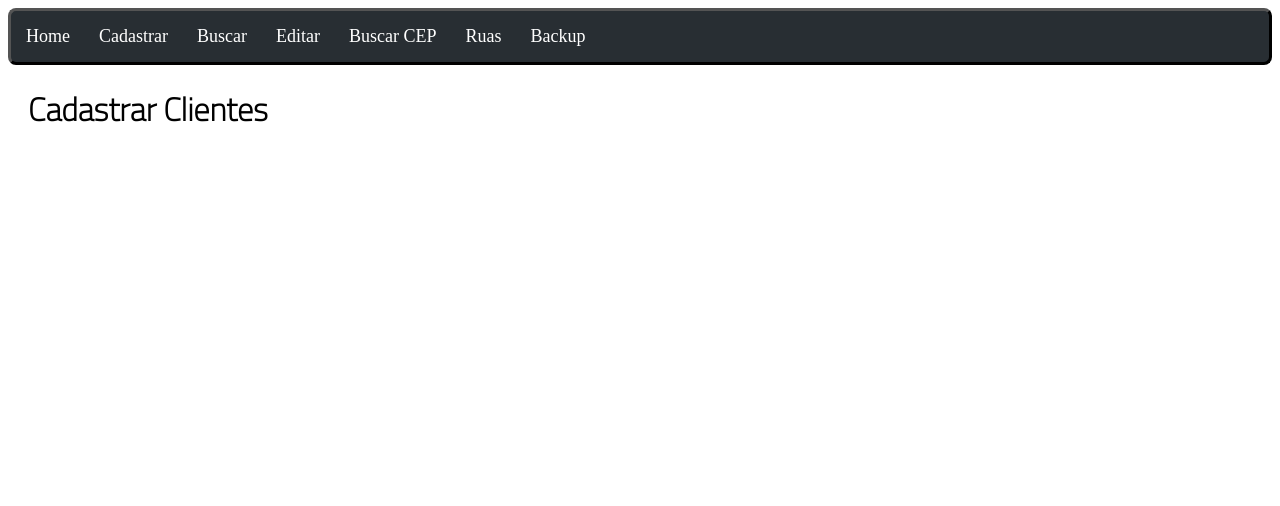
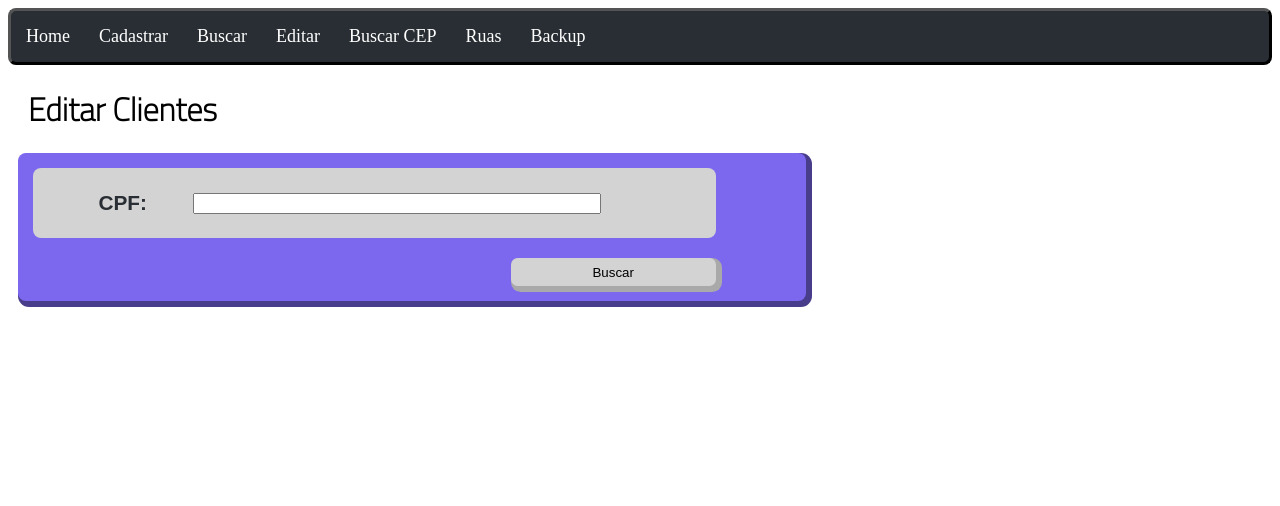
Before and after one commit to EderMiqueias/SistemaCadastro, a Django app: page /editar/ in a window 1280 px wide. Shown: the top 506 px of the page. Run offline with Django 3.2, Linux system fonts and the light colour scheme.

Commit message:
ajustes no css + template editar quase pronto, ainda há alguns bugs + ajuestes em varias partes do codigo

```diff
--- a/core/forms.py
+++ b/core/forms.py
@@ -26,7 +26,7 @@ class ClienteModelForm(forms.Form):
         self.db.clientes.insert_one(
             cliente.toJson()
         )
-    def verificar_cpf(self,cpf):
+    def verificarCpf(self,cpf):
         for cliente in self.db.clientes.find():
             if cpf == cliente['cpf']:
                 return True
--- a/core/models.py
+++ b/core/models.py
@@ -42,6 +42,10 @@ class Cliente:
             'cpf': self.cpf,
             'endereco': self.endereco.toJson()
         }
+    def get(self,data):
+        if data in ('rua','cep','numero'):
+            return self.toJson()['endereco'][data]
+        return self.toJson()[data]
     def fromJson(self,data):
         end = data['endereco']
         return Cliente(
--- a/core/static/css/styles.css
+++ b/core/static/css/styles.css
@@ -59,6 +59,17 @@
   margin: 10px;
   padding: 3px;
   border-radius: 0.2em;
+  font-size: 1.5em;
+}
+
+.spansucesso {
+  background-color: #1abc9c60;
+  border-left: 5px solid var(--mv);
+  font-size: 1.5em;
+  width: 60%;
+  margin: 30px 10px;
+  padding: 3px;
+  border-radius: 0.2em;
 }
 
 .cliente_card {
@@ -86,7 +97,6 @@
   background-color: darkslateblue;
   box-shadow: 5px 5px 0px rgb(41, 41, 41);
   color: white;
-  text-align: right;
 }
 
 h1 {
--- a/core/templates/buscar.html
+++ b/core/templates/buscar.html
@@ -2,9 +2,11 @@
 <!---->
 {% block content %}
 <div>
+  {% block titulo %}
   <h1>Buscar Cliente</h1>
+  {% endblock %}
   <div id="formarea">
-    <form action="{% url 'buscar' %}" method="post">
+    <form action="{% url url_atual %}" method="post">
       {% csrf_token %}
       <table id="mtable">
         <tr>
@@ -19,6 +21,8 @@
       </div>
     </form>
   </div>
+  {% block editar_cliente %}
+  <!---->
   {% if cliente %} {% if cliente == 404 %}
   <h1 class="spanalert">Cliente não encontrado na base de dados :(</h1>
   {% else %}
@@ -30,6 +34,6 @@
       Endereço: {{ endereco.rua }} nº{{ endereco.numero }}, {{ endereco.cep }}
     </p>
   </div>
-  {% endif %} {% endif %}
+  {% endif %} {% endif %} {% endblock %}
 </div>
 {% endblock %}
--- a/core/templates/editar.html
+++ b/core/templates/editar.html
@@ -1,7 +1,25 @@
-{% extends "layout.html" %}
+{% extends "buscar.html" %}
 <!---->
-{% block content %}
-<div>
-  <h1>Cadastrar Clientes</h1>
+{% block titulo %}
+<h1>Editar Clientes</h1>
+{% endblock %}
+<!---->
+{% block editar_cliente %} {% if cliente %} {% if cliente == 404%}
+<h1 class="spanalert">Cliente não encontrado na base de dados :(</h1>
+{% else %}
+<h1 class="spansucesso">
+  Preencha os campos abaixo com as atualizações sobre o cliente
+</h1>
+<div id="formarea">
+  <form action="{% url 'editar' %}" method="post" autocomplete="off">
+    {% csrf_token %}
+    <table id="mtable">
+      {{ formclient }}
+    </table>
+    <input type="hidden" name="old_cpf" value="{{ old_cpf }}" />
+    <div style="text-align: right; width: 90%;">
+      <button type="submit" class="btn">Atualizar</button>
+    </div>
+  </form>
 </div>
-{% endblock %}
+{% endif %} {% endif %} {% endblock %}
--- a/core/templates/layout.html
+++ b/core/templates/layout.html
@@ -22,7 +22,9 @@
         <a href="{% url 'ruas' %}">Ruas</a>
         <a href="{% url 'backup' %}">Backup</a>
       </nav>
-      {% block content %} {% endblock %}
+      {% block content %}
+      <h1>Sem conteudo</h1>
+      {% endblock %}
       <br />
     </div>
   </body>
--- a/core/views.py
+++ b/core/views.py
@@ -1,7 +1,7 @@
 from django.shortcuts import render, redirect
 from .forms import ClienteModelForm
-from .models import Endereco, Cliente
-
+from .models import Cliente, Endereco
+from sistema.db import getdb
 
 def index(request):
     return redirect("home")
@@ -16,7 +16,7 @@ def cadastrar(request):
     verificar_cpf = False
     if str(request.method) == "POST":
         if formclient.is_valid():
-            verificar_cpf = formclient.verificar_cpf(formclient.cleaned_data['cpf'])
+            verificar_cpf = formclient.verificarCpf(formclient.cleaned_data['cpf'])
             if not verificar_cpf:
                 formclient.salvar()
                 formclient = ClienteModelForm()
@@ -34,13 +34,47 @@ def buscar(request):
         cliente = Cliente().fromCpf(cpf)
     content = {
         'cliente': cliente,
-        'endereco': cliente.endereco if isinstance(cliente,Cliente) else None
+        'endereco': cliente.endereco if isinstance(cliente,Cliente) else None,
+        'url_atual': 'buscar'
     }
     return render(request,"buscar.html",content)
 
 
 def editar(request):
-    return render(request,"editar.html")
+    cliente = None
+    formclient = None
+    old_cpf = None
+    if str(request.method) == "POST":
+        print(request.POST)
+        cpf = request.POST['cpf']
+        cliente = Cliente().fromCpf(cpf)
+        if len(request.POST) == 2:
+            formclient = ClienteModelForm(cliente)
+            old_cpf = cpf
+        if len(request.POST) == 8:
+            db = getdb()
+            endereco_local = Endereco(
+                rua=request.POST['rua'],
+                cep=request.POST['cep'],
+                numero=request.POST['numero']
+            )
+            cliente_local = Cliente(
+                mid=request.POST['id'],
+                nome=request.POST['nome'],
+                cpf=request.POST['cpf'],
+                endereco=endereco_local
+            )
+            old_cpf = request.POST['old_cpf']
+            db.clientes.update_one(
+                {'cpf': old_cpf}, {"$set": cliente_local.toJson()}
+            )
+    content = {
+        'formclient': formclient,
+        'url_atual': 'editar',
+        'cliente': cliente,
+        'old_cpf': old_cpf
+    }
+    return render(request,"editar.html", content)
 
 
 def buscarcep(request):
```
